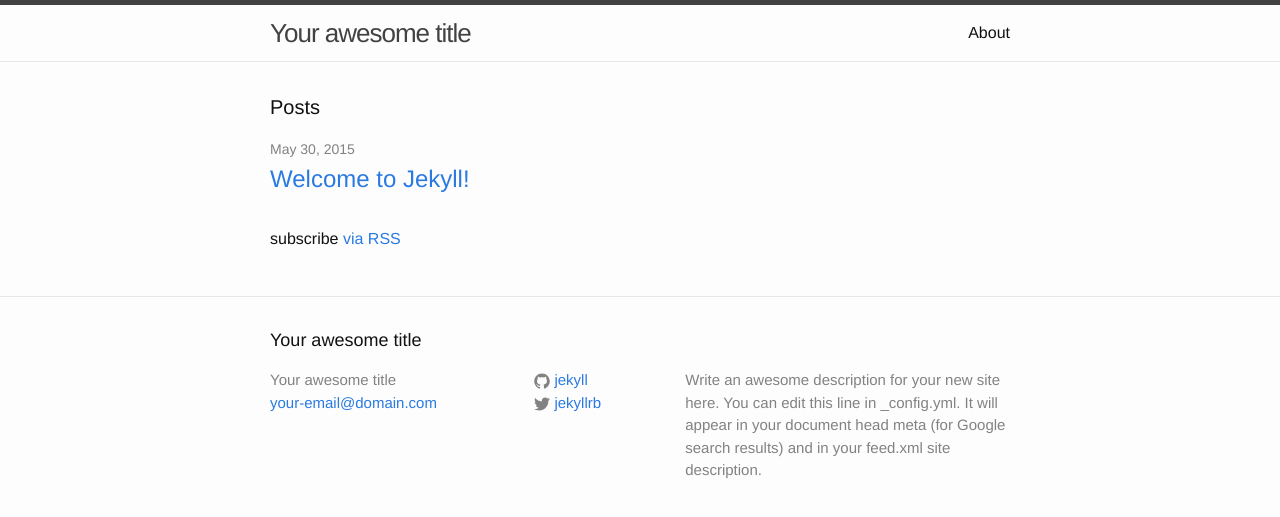
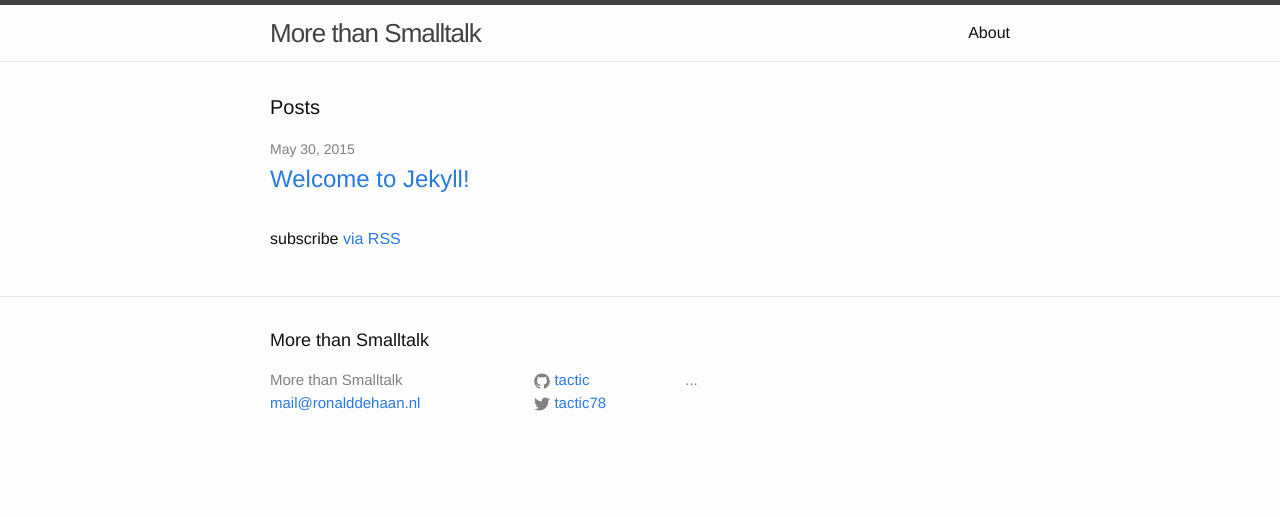
Before and after one commit to TactiC/ronalddehaan.nl, a Jekyll site: the page built from index.html, in a window 1280 px wide. Shown: the top 517 px of the page. Built offline with Jekyll 4.4.1, drawn with Linux system fonts in a browser that asks for light colours.

Commit message:
updated CNAME file

```diff
--- a/CNAME
+++ b/CNAME
@@ -1 +1 @@
-ronalddehaan.nl
+blog.ronalddehaan.nl
--- a/_config.yml
+++ b/_config.yml
@@ -1,14 +1,12 @@
 # Site settings
-title: Your awesome title
-email: your-email@domain.com
+title: More than Smalltalk
+email: mail@ronalddehaan.nl
 description: > # this means to ignore newlines until "baseurl:"
-  Write an awesome description for your new site here. You can edit this
-  line in _config.yml. It will appear in your document head meta (for
-  Google search results) and in your feed.xml site description.
+    ...
 baseurl: "" # the subpath of your site, e.g. /blog/
-url: "http://yourdomain.com" # the base hostname & protocol for your site
-twitter_username: jekyllrb
-github_username:  jekyll
+url: "http://ronalddehaan.nl" # the base hostname & protocol for your site
+twitter_username: tactic78
+github_username:  tactic
 
 # Build settings
 markdown: kramdown
```
